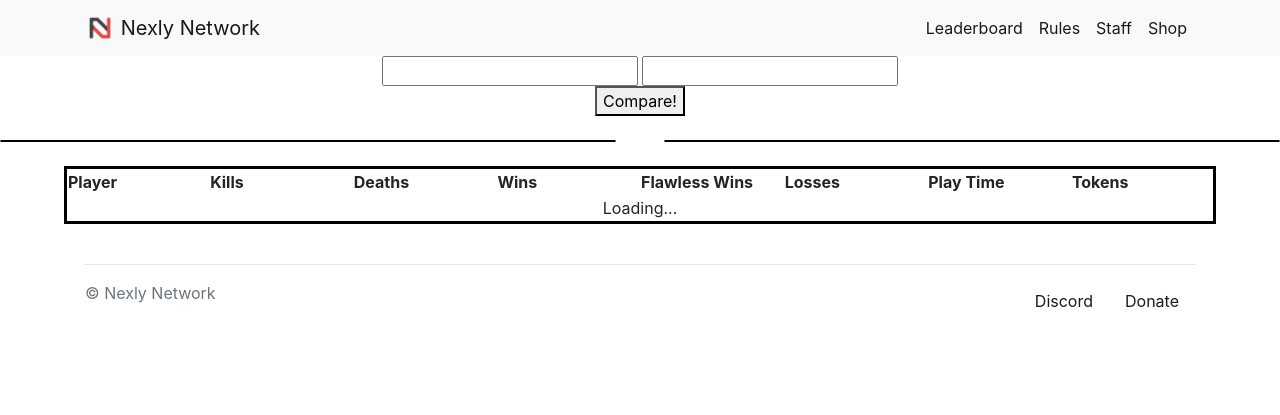
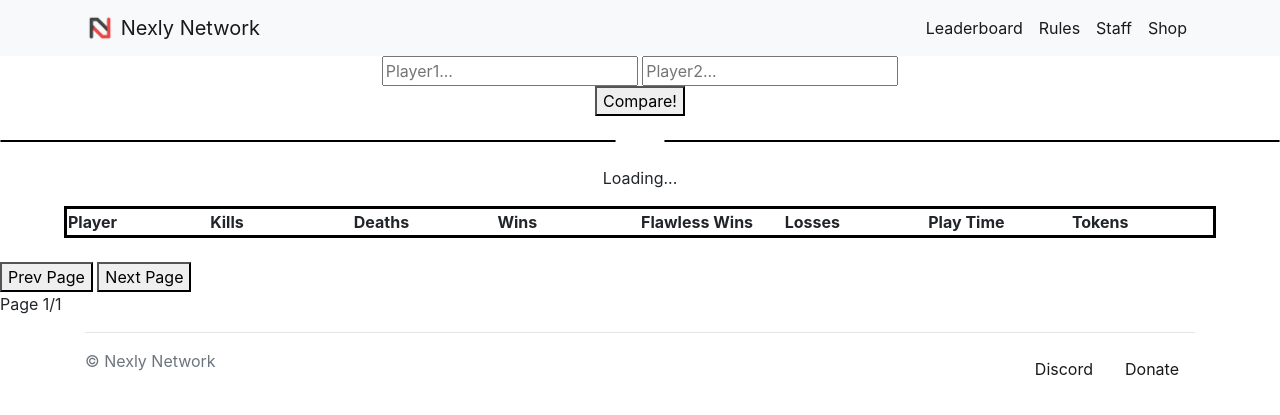
Before and after one commit to nexlynetwork/nexly.network, a Jekyll site: the page built from leaderboard/index.html, in a window 1280 px wide. Shown: the top 415 px of the page. Built offline with Jekyll 4.4.1, drawn with Linux system fonts in a browser that asks for light colours.

Commit message:
page scrolling

```diff
--- a/leaderboard/index.html
+++ b/leaderboard/index.html
@@ -5,8 +5,8 @@ title: Leaderboard
 
 <div class="centered" id="compare-input">
     <form action="#" onsubmit="compareStats()">
-        <input type="text" id="player1">
-        <input type="text" id="player2">
+        <input type="text" id="player1" placeholder="Player1...">
+        <input type="text" id="player2" placeholder="Player2...">
     </form>
     <button type="button" onclick="compareStats()">Compare!</button>
 </div>
@@ -21,6 +21,7 @@ title: Leaderboard
 
 <br>
 
+<p class="centered" id="loading-text" hidden>Loading...</p>
 <table id="leaderboard-table">
     <tr>
         <th>Player</th>
@@ -32,14 +33,14 @@ title: Leaderboard
         <th>Play Time</th>
         <th>Tokens</th>
     </tr>
-    <tr>
-        <td colspan="8" class="centered">Loading...</td>
-    </tr>
 </table>
 
-<div class="btn-group">
+<br>
 
-</div>
+<button type="button" class="centered" id="prev-page" onclick="getPageAndAddToTable(--pageNumber, 10, {})">Prev Page</button>
+<button type="button" class="centered" id="next-page" onclick="getPageAndAddToTable(++pageNumber, 10, {})">Next Page</button>
+
+<p id="page-counter">Page 1/1</p>
 
 <script>
     const apiUrl = "http://localhost:15613";
@@ -59,6 +60,13 @@ title: Leaderboard
         "Tokens": Comparator.GREATER
     };
 
+    const prevBtn = document.getElementById("prev-page");
+    const nextBtn = document.getElementById("next-page");
+    const loadingElement = document.getElementById("loading-text");
+
+    let pageNumber = 1;
+    let totalData = 1;
+
     function dhm(ms) {
         const days = Math.floor(ms / (24 * 60 * 60 * 1000));
         const daysms = ms % (24 * 60 * 60 * 1000);
@@ -170,10 +182,12 @@ title: Leaderboard
     }
 
     async function getPageAndAddToTable(page, amount, parameters) {
+        loadingElement.hidden = false;
         let table = document.getElementById("leaderboard-table");
+        table.getElementsByTagName("tbody")[0].innerHTML = table.rows[0].innerHTML;
         let url = apiUrl + "/leaderboard";
+        if (page > 0) parameters["page"] = page;
         let i = 0;
-        if (parameters)
         if (Object.keys(parameters).length > 0) {
             for (const [key, value] of Object.entries(parameters)) {
                 if (i == 0)
@@ -208,7 +223,12 @@ title: Leaderboard
                 }
 
             });
+        let totalPages = Math.ceil(totalData / amount);
+        loadingElement.hidden = true;
+        prevBtn.disabled = page == 1;
+        nextBtn.disabled = page == totalPages;
+        document.getElementById("page-counter").innerHTML = `Page ${pageNumber}/${totalPages}`;
     }
 
-    getPageAndAddToTable(1, 100, undefined);
+    getPageAndAddToTable(pageNumber, 10, {});
 </script>
```
Also changed, not shown: other parts of leaderboard/index.html (+6 -1 lines). Lines whose indentation alone changed are shown as unchanged.
